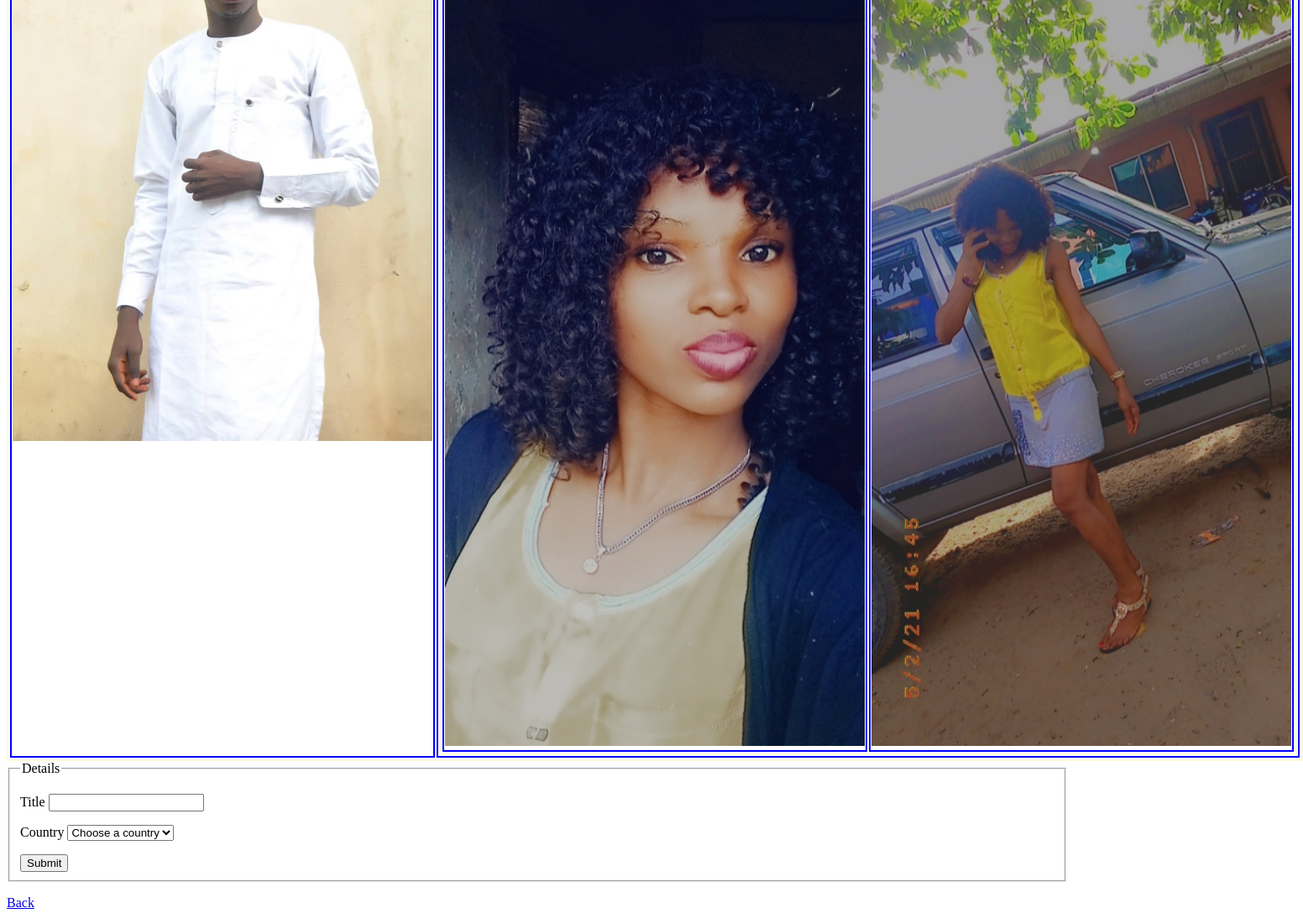
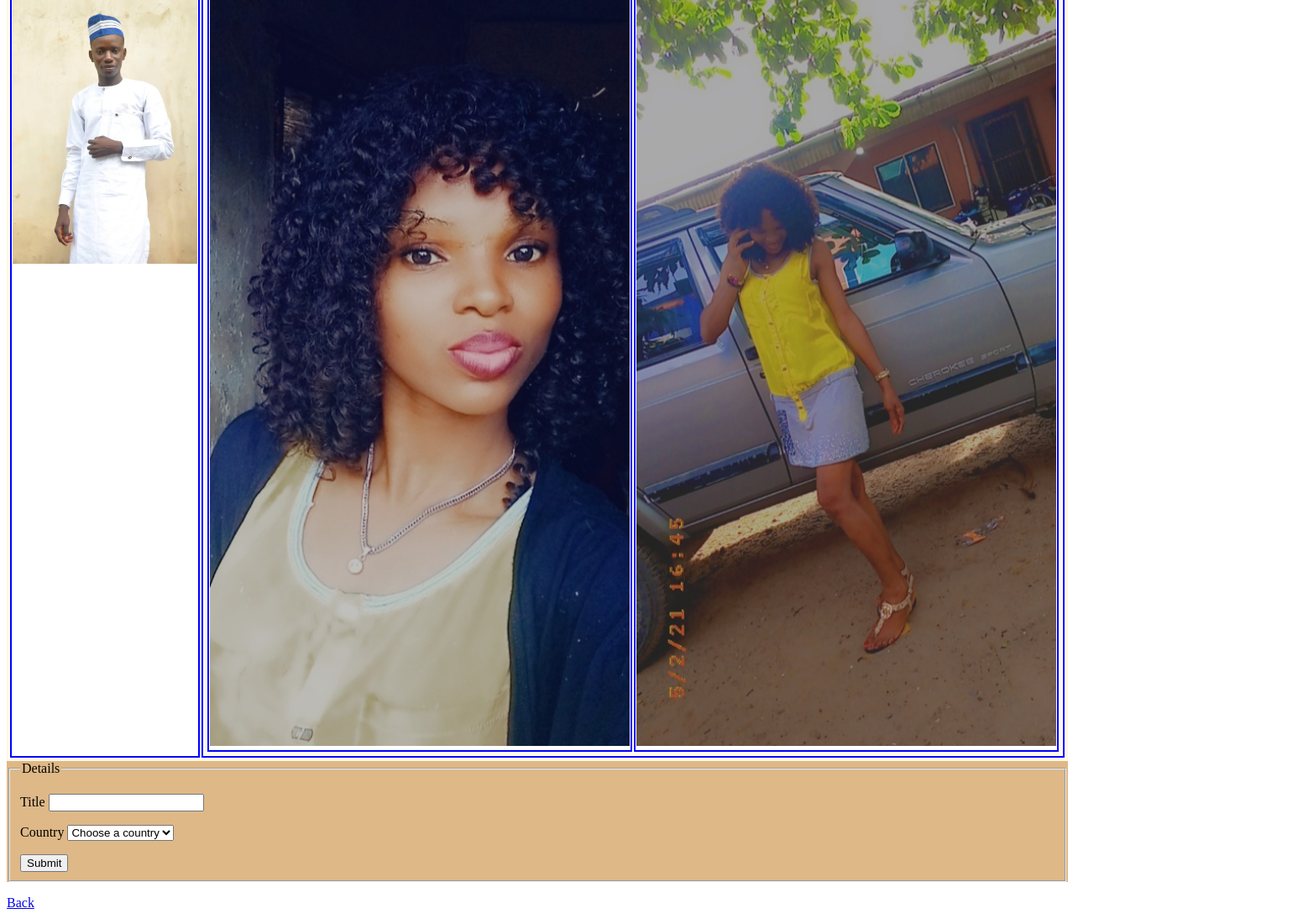
Before and after one commit to popsoft01/FrontEnd_Task, a plain HTML site: page classwork/about.html in a window 1280 px wide. Shown: the part 612-1712 px from the top of the page at 84% size, 1552 px wide, since content can reach past the window. Drawn offline with Linux system fonts and the light colour scheme; files that its build step writes are made by us from their sources.

Commit message:
new good

```diff
--- a/classwork/about.html
+++ b/classwork/about.html
@@ -5,12 +5,12 @@
     <meta http-equiv="X-UA-Compatible" content="IE=edge">
     <meta name="viewport" content="width=device-width, initial-scale=1.0">
     <title>About us</title>
-    <link rel="stylesheet" href="styling2.css">
+    <link rel="stylesheet" href="css/styling2.css">
 </head>
 <body>
         <table>
             <tr>
-                <td><img style="width: 500px;" src="img/IMG-20210311-WA0000.jpg" alt=""></td>
+                <td><img style="width: 100%;" src="img/IMG-20210311-WA0000.jpg" alt=""></td>
                 <td>
                     <h2>Castle</h2>
                     <p>Lewes, UK</p>
--- a/classwork/css/styling2.css
+++ b/classwork/css/styling2.css
@@ -19,3 +19,6 @@ img{
 .four-image{
     align-content: center;
 }
+form{
+    background-color: burlywood;
+}
```
